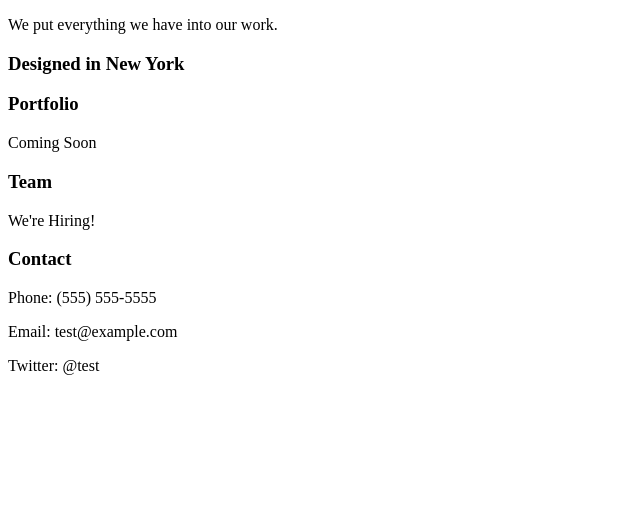
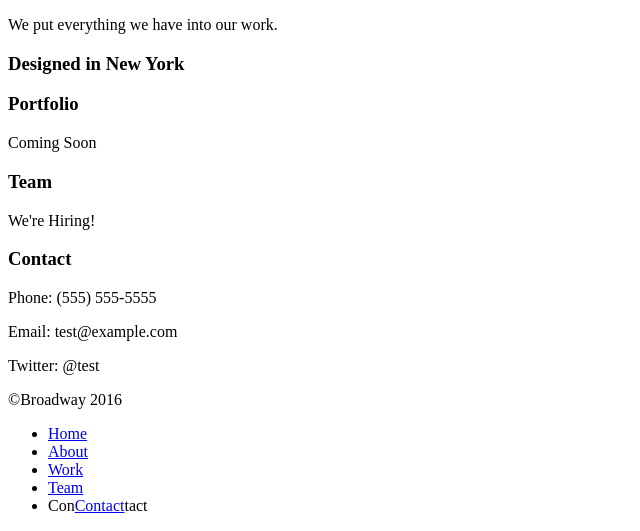
Before and after one commit to mcoope13/Broadway, a plain HTML site: page index.html in a window 1280 px wide. Shown: the part 1379-1910 px from the top of the page, without its empty margins (0-640 px from the left). Before the commit the page ends 1770 px from the top, so only its background shows below. Drawn offline with Linux system fonts and the light colour scheme.

Commit message:
Commit last HTML before CSS.

```diff
--- a/index.html
+++ b/index.html
@@ -5,6 +5,7 @@
     <link rel="stylesheet" href="./resources/css/style.css">
   </head>
   <body>
+    <div id="home">
       <h1> Broadway Design</h1>
         <ul>
           <li><a href="#Home">Home</a></li>
@@ -13,6 +14,7 @@
           <li><a href="#Team">Team</a></li>
           <li><a href="#Contact">Contact</a></li>
         </ul>
+      </div>
   <div id="process">
     <h2>Our Process</h2>
     <img src="https://s3.amazonaws.com/codecademy-content/programs/freelance-one/broadway/images/identify.svg" />
@@ -40,5 +42,13 @@
     <p>Email: test@example.com</p>
     <p>Twitter: @test</p>
   </div>
+  <footer>
+    <p>&copy;Broadway 2016</p>
+    <ul>
+        <li><a href="#Home">Home</a></li>
+        <li><a href="#Process">About</a></li>
+        <li><a href="#Work">Work</a></li>
+        <li><a href="#Team">Team</a></li>
+        <li>Con<a href="#Contact">Contact</a>tact</li>
   </body>
 </html>
```
Lines whose indentation alone changed are shown as unchanged.
